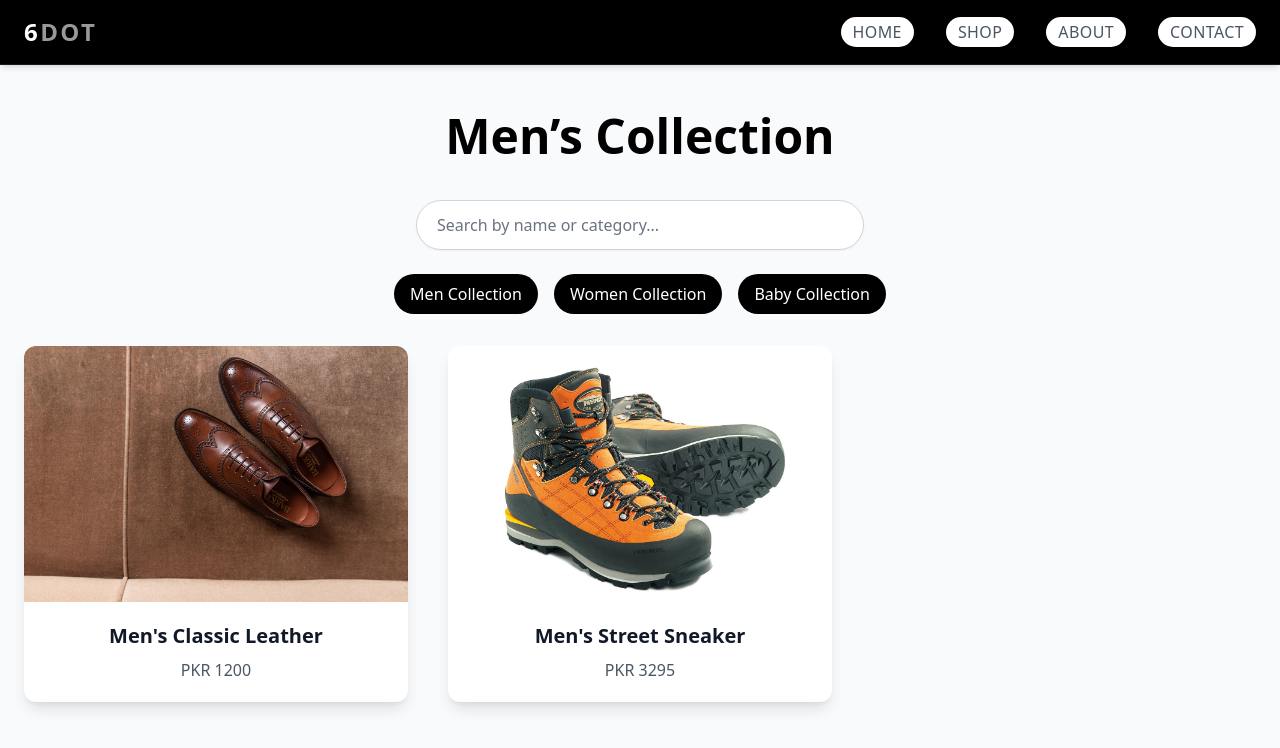
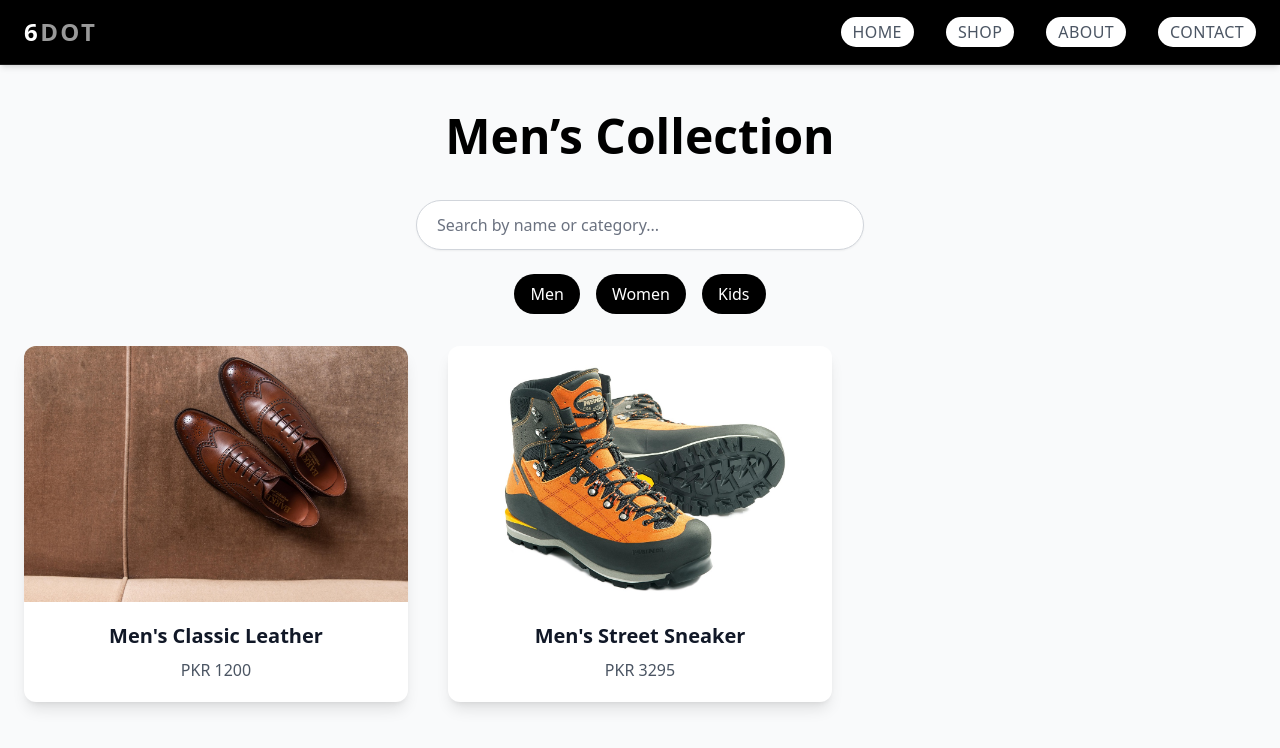
Before and after one commit to eman-projectspace/sixdot, a React (Create React App) app: page /menshoe in a window 1280 px wide. Shown: the top 748 px of the page. Built offline with nearby package versions, Linux system fonts and the light colour scheme.

Commit message:
Changed Collection name

```diff
--- a/src/category/Babyshoe.js
+++ b/src/category/Babyshoe.js
@@ -32,13 +32,13 @@ export default function Baby() {
         {/* Category Links */}
         <div className="flex justify-center gap-4 mb-8">
           <a href="/menshoe" className="px-4 py-2 bg-black text-white rounded-full hover:bg-gray-800 transition">
-            Men Collection
+            Men
           </a>
           <a href="/womenshoe" className="px-4 py-2 bg-black text-white rounded-full hover:bg-gray-800 transition">
-            Women Collection
+            Women
           </a>
           <a href="/babyshoe" className="px-4 py-2 bg-black text-white rounded-full hover:bg-gray-800 transition">
-            Baby Collection
+            Kids
           </a>
         </div>
 
--- a/src/category/Menshoe.js
+++ b/src/category/Menshoe.js
@@ -32,13 +32,13 @@ export default function Men() {
 
         <div className="flex justify-center gap-4 mb-8">
           <a href="/menshoe" className="px-4 py-2 bg-black text-white rounded-full hover:bg-gray-800 transition">
-            Men Collection
+            Men
           </a>
           <a href="/womenshoe" className="px-4 py-2 bg-black text-white rounded-full hover:bg-gray-800 transition">
-            Women Collection
+            Women
           </a>
           <a href="/babyshoe" className="px-4 py-2 bg-black text-white rounded-full hover:bg-gray-800 transition">
-            Baby Collection
+            Kids
           </a>
         </div>
         {/* Product Grid */}
--- a/src/category/WomenShoe.js
+++ b/src/category/WomenShoe.js
@@ -33,13 +33,13 @@ export default function Women() {
         {/* Category Links */}
         <div className="flex justify-center gap-4 mb-8">
           <a href="/menshoe" className="px-4 py-2 bg-black text-white rounded-full hover:bg-gray-800 transition">
-            Men Collection
+            Men
           </a>
           <a href="/womenshoe" className="px-4 py-2 bg-black text-white rounded-full hover:bg-gray-800 transition">
-            Women Collection
+            Women
           </a>
           <a href="/babyshoe" className="px-4 py-2 bg-black text-white rounded-full hover:bg-gray-800 transition">
-            Baby Collection
+            Kids
           </a>
         </div>
 
--- a/src/pages/Shop.js
+++ b/src/pages/Shop.js
@@ -40,13 +40,13 @@ export default function Shop() {
 
         <div className="flex justify-center gap-4 mb-8">
           <a href="/menshoe" className="px-4 py-2 bg-black text-white rounded-full hover:bg-gray-800 transition">
-            Men Collection
+            Men
           </a>
           <a href="/womenshoe" className="px-4 py-2 bg-black text-white rounded-full hover:bg-gray-800 transition">
-            Women Collection
+            Women
           </a>
           <a href="/babyshoe" className="px-4 py-2 bg-black text-white rounded-full hover:bg-gray-800 transition">
-            Baby Collection
+            Kids
           </a>
         </div>
 
```
